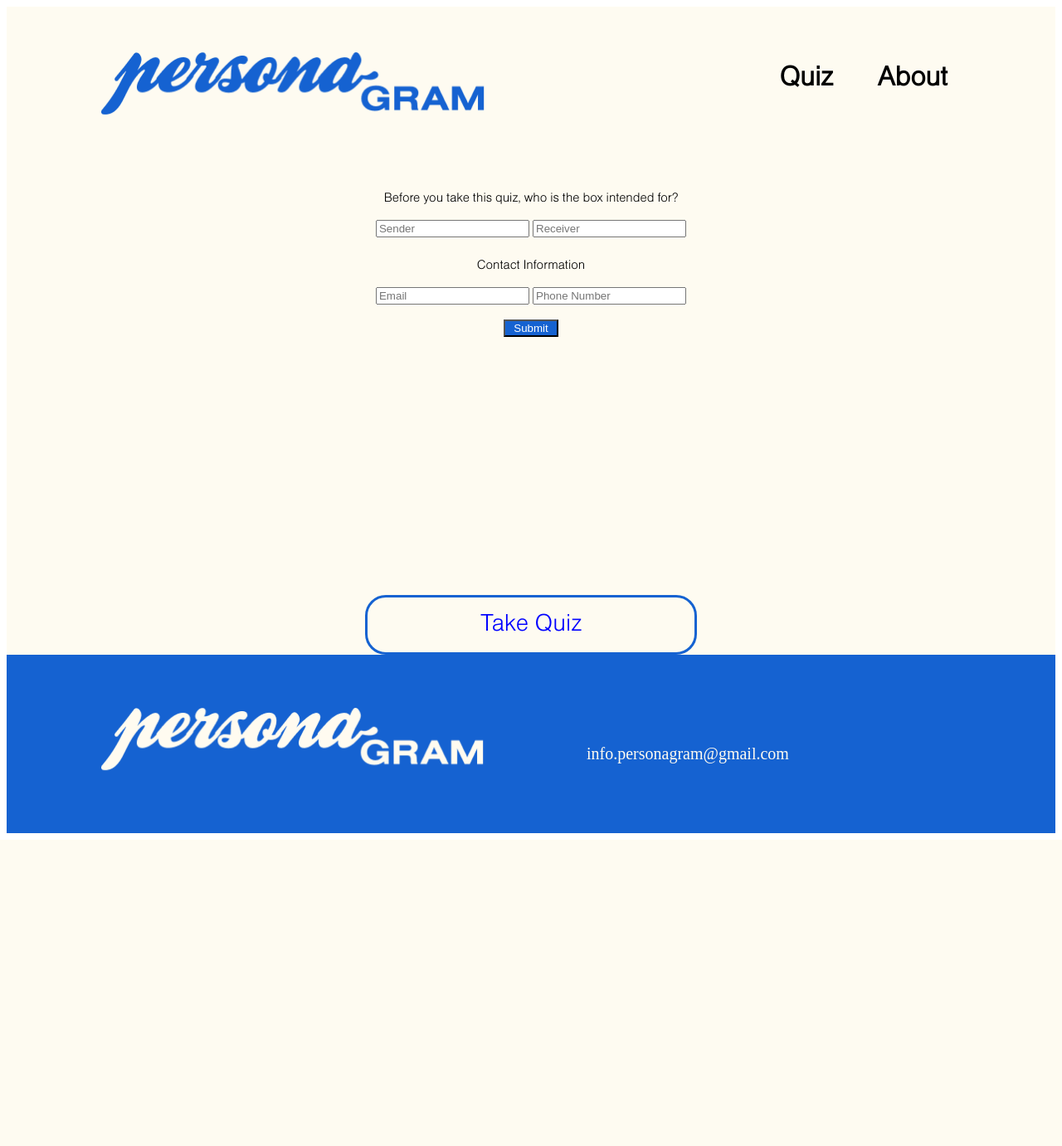
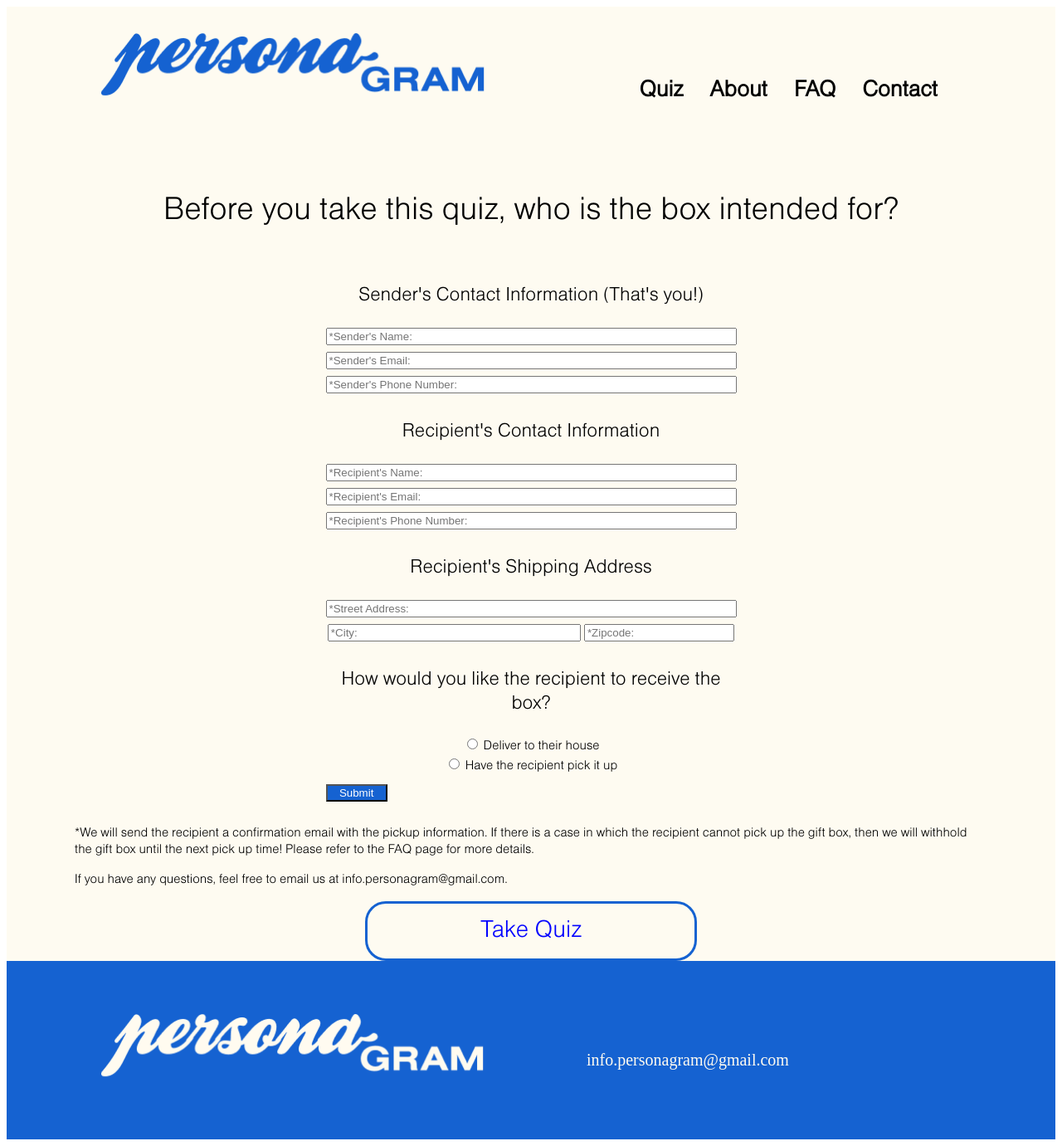
Before and after one commit to Kevinland123/PersonaGram, a Flask app: page /quiz/info/ in a window 1280 px wide. Shown: the whole page at 83% size. Before the commit the page ends 1012 px from the top, so only its background shows below. Run offline with Flask 2, Linux system fonts and the light colour scheme; some libraries are stand-ins or nearby versions.

Commit message:
update to personal info

```diff
--- a/ala/static/css/style.css
+++ b/ala/static/css/style.css
@@ -40,46 +40,12 @@
     display: inline-block;
     margin-right: 1em;
 
-    font-size: 34px;
+    font-size: 28px;
 }
 
-.dropdown {
-    display: inline-block;
-    position: relative;
-    padding: 0 1em 0 1em
-}
-
-.dropdown p {
-    font-size: 34px;
-}
-
-.dropdown-content {
-    display: none;
-    position: absolute;
-    width: 100%;
-    overflow: auto;
-    padding: 0.2em;
-
-    background-color: #FEFBF1;
-    box-shadow: 0px 10px 10px 0px rgba(0,0,0,0.4);
-}
-
-.dropdown:hover .dropdown-content {
-    display: block;
-}
-
-.dropdown-content a {
-    display: block;
-    color: #000000;
-    padding: 0.25em;
-    text-decoration: none;
-    font-size: 28px;
-    margin: 0;
-}
-
-.dropdown-content a:hover {
-    color: #FFFFFF;
-    background-color: #00A4BD;
+.headerCenter {
+  margin-left: auto;
+  margin-right: auto;
 }
 
 /* Footer */
@@ -289,10 +255,18 @@ a {
   margin-right: 400px;
 }
 
-/* Quiz Start */
+/* Quiz Start and Info Screen */
 .quizIntroTitle {
   text-align: center;
   font-size: 40px;
+}
+
+.info_title {
+  font-size: 40px;
+}
+
+.info_subtitle {
+  font-size: 24px;
 }
 
 .info_form {
@@ -302,8 +276,35 @@ a {
   margin-bottom: 20px;
   margin-left: auto;
   margin-right: auto;
-  width: 40%;
+  width: 90%;
   text-align: center;
+}
+
+.info_fields {
+  display: flex;
+  flex-direction: column;
+  width: 50%;
+  margin-left: auto;
+  margin-right: auto;
+}
+
+.info_35 {
+  width: 35%;
+}
+
+.info_60 {
+  width: 60%;
+}
+
+/* Quiz */
+.quiz {
+  display: flex;
+  flex-direction: column;
+}
+
+.quizQuestions {
+  display: flex;
+  justify-content: center;
 }
 
 /* Contact Page */
--- a/ala/templates/base.html
+++ b/ala/templates/base.html
@@ -19,15 +19,18 @@
 
                 <div class="headerRight">
                     <a href="/quiz/">Quiz</a>
-                    <div class="dropdown">
+                    <!-- <div class="dropdown">
                         <p>About</p>
-                        <!-- <button>Menu</button> -->
                         <div class="dropdown-content">
                             <a href="/about/">About</a>
                             <a href="/faq/">FAQ</a>
                             <a href="/contact/">Contact</a>
                         </div>
-                    </div>
+                    </div> -->
+
+                    <a href="/about/">About</a>
+                    <a href="/faq/">FAQ</a>
+                    <a href="/contact/">Contact</a>
                 </div>
             </div>
 
--- a/ala/templates/quiz_personal_info.html
+++ b/ala/templates/quiz_personal_info.html
@@ -1,18 +1,46 @@
 {% extends "base.html" %}
 {% block content %}
 <div class="info_form">
-  <p> Before you take this quiz, who is the box intended for? </p>
-  <form action="" method="post">
-    <input type="text" name="sender" placeholder="Sender" required/>
-    <input type="text" name="receiver" placeholder="Receiver" required/>
-    <p> Contact Information </p>
-    <input type="email" name="email" placeholder="Email" required/>
-    <input type="tel" name="phone" placeholder ="Phone Number" required/>
+  <p class="info_title"> Before you take this quiz, who is the box intended for? </p>
+  <form action="" class="info_fields" method="post" enctype="multipart/form-data">
+    <p class="info_subtitle">Sender's Contact Information (That's you!)</p>
+    <input type="text" name="sender_name" placeholder="*Sender's Name:" required/>
+    <input type="text" name="sender_email" placeholder="*Sender's Email:" required/>
+    <input type="text" name="sender_number" placeholder="*Sender's Phone Number:" required/>
+    <p class="info_subtitle">Recipient's Contact Information</p>
+    <input type="text" name="recipient_name" placeholder="*Recipient's Name:" required/>
+    <input type="text" name="recipient_email" placeholder="*Recipient's Email:" required/>
+    <input type="text" name="recipient_number" placeholder="*Recipient's Phone Number:" required/>
+    <p class="info_subtitle">Recipient's Shipping Address</p>
+    <input type="text" name="street" placeholder="*Street Address:" required/>
+    <div>
+      <input type="text" class="info_60" name="recipient_email" placeholder="*City:" required/>
+      <input type="text" class="info_35" name="recipient_number" placeholder="*Zipcode:" required/>
+    </div>
+    <p class="info_subtitle">How would you like the recipient to receive the box?</p>
+    <div>
+      <input type="radio" id="deliver" name="shipping" value="deliver">
+      <label for="deliver">Deliver to their house</label><br>
+      <input type="radio" id="pickup" name="shipping" value="pickup">
+      <label for="pickup">Have the recipient pick it up</label><br>
+    </div>
+
     <input class="contact_submit" type="submit" value="Submit"/> </div>
   </form>
-</div>
-<div class="quiz_button2">
-  <a class="quiz_button2a" href="/quiz/"> Take Quiz </a>
+  <div>
+    <p>
+      *We will send the recipient a confirmation email with the pickup information.
+      If there is a case in which the recipient cannot pick up the gift box, then
+      we will withhold the gift box until the next pick up time! Please refer to
+      the FAQ page for more details.
+    </p>
+    <p>
+      If you have any questions, feel free to email us at info.personagram@gmail.com.
+    </p>
+  </div>
 </div>
 
+<div class="quiz_button2">
+  <a class="quiz_button2a" href="/quiz/questions/"> Take Quiz </a>
+</div>
 {% endblock %}
--- a/ala/views/index.py
+++ b/ala/views/index.py
@@ -101,21 +101,29 @@ def show_quiz_start():
 
 
 @ala.app.route('/quiz/info/', methods=['GET'])
-def show_personal_info():
+def show_quiz_info():
     """Display / route."""
     context = {}
     return render_template("quiz_personal_info.html", **context)
 
 
-@ala.app.route('/quiz/questions/', methods=['GET'])
+@ala.app.route('/quiz/questions/', methods=['GET', 'POST'])
 def show_quiz():
     """Display / route."""
     questions = [
-        [1, "Whats your favorite color?", "blue", "red", "green", "purple"],
-        [2, "Where is their favorite place to study?", "At home/dorm", "Library", "Outside/Diag", "Study Lounges/Union"],
-
+        [0, "Whats your favorite color?"],
+        [1, "What do you think is the ideal vacation for the receiver?"],
+        [2, "Where is their favorite place to study?"],
+        [3, "Question"],
+        [4, "Question"]
     ]
-    context = {'questions': questions}
+    answers = [
+        ["Red", "Orange", "Yellow", "Green", "Blue", "Purple"],
+        ["Exploring a new city", "Anywhere with a beach", "Hiking in a national park", "They like to stay at home"],
+        ["At home/dorm", "Library", "Outside/Diag", "Study Lounges/Union"]
+    ]
+    context = { 'questions': questions,
+                'answers': answers}
     return render_template("quiz.html", **context)
 
 
@@ -123,6 +131,7 @@ def show_quiz():
 def show_quiz_success():
     """Display / route"""
     return render_template("quiz_success.html")
+
 
 @ala.app.route("/config")
 def get_publishable_key():
```
Also changed, not shown: ala/templates/base_no_nav.html (+1 -14 lines), ala/templates/quiz.html (+20 -21 lines), ala/templates/quiz_questions.html (deleted, +0 -18 lines), ala/templates/quiz_start.html (+6 -1 lines), ala/static/images/instruction.png (added). Lines whose indentation alone changed are shown as unchanged.
